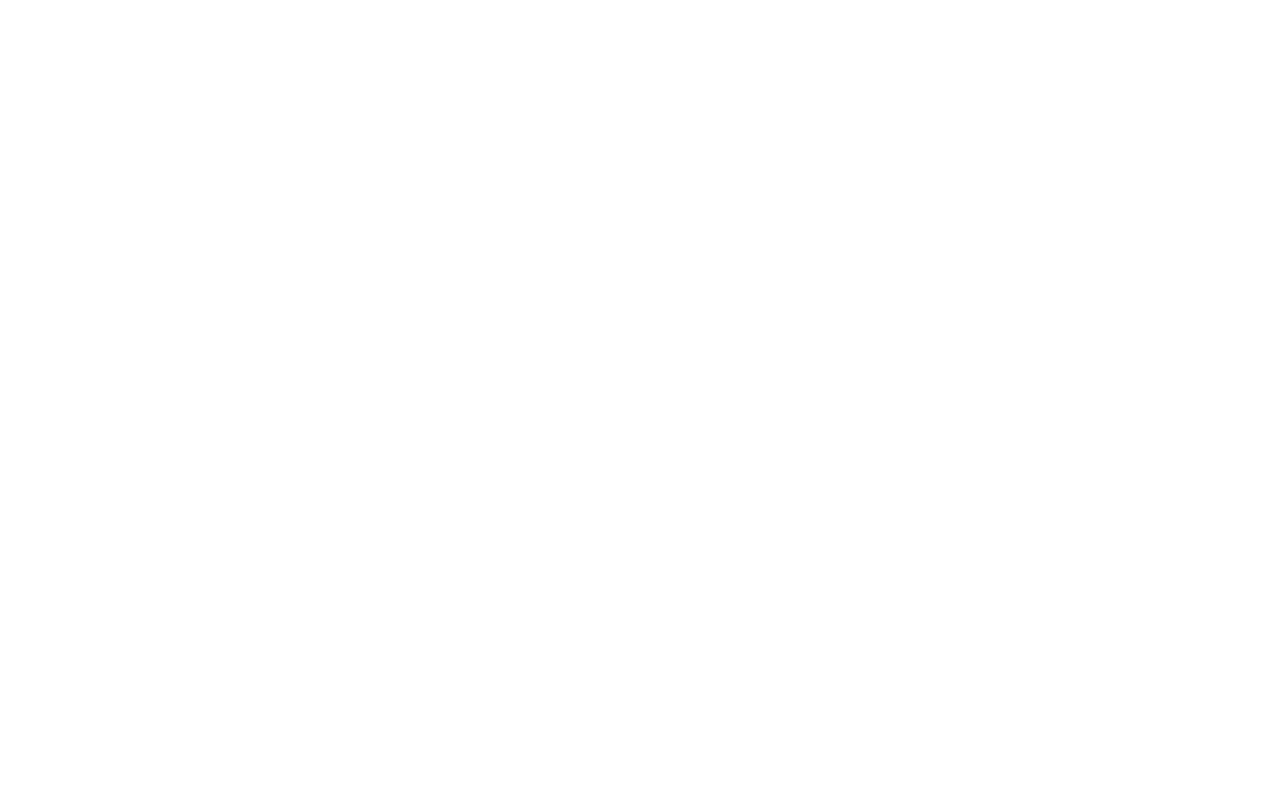
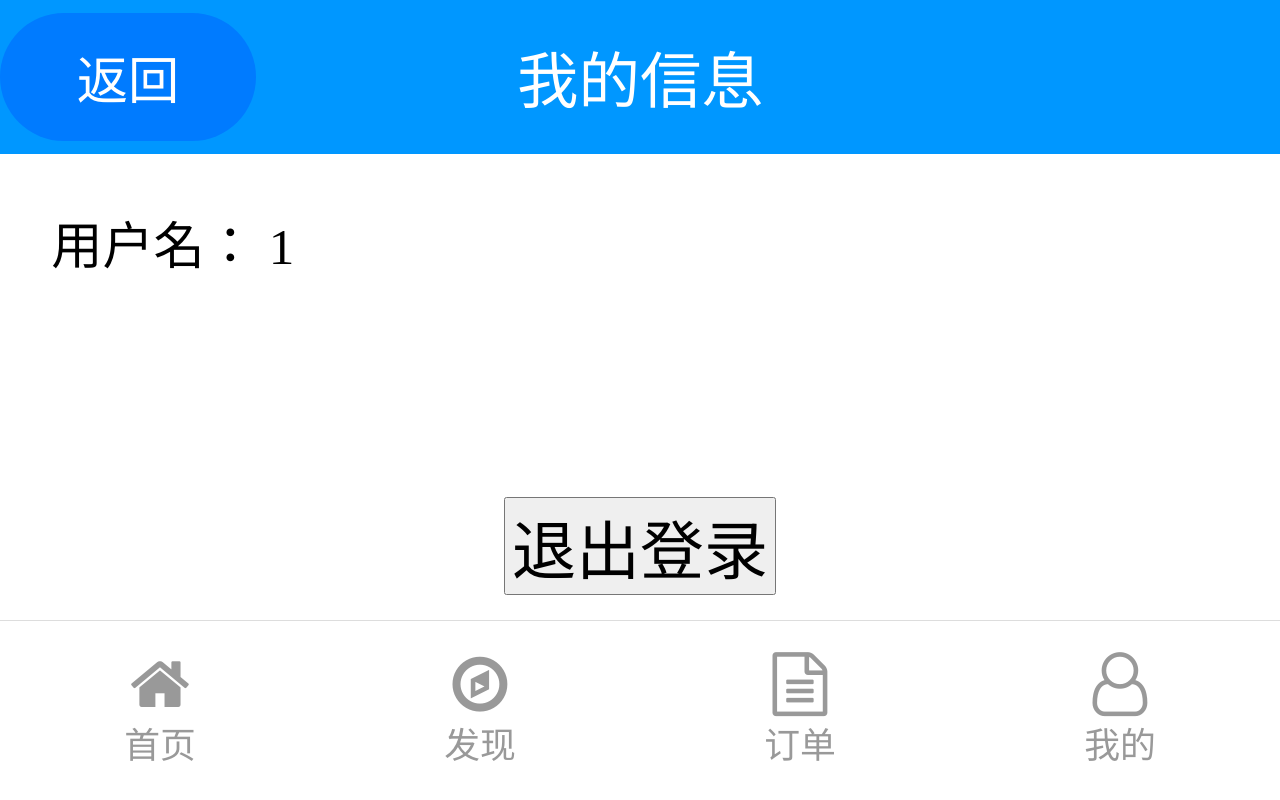
Before and after one commit to shirokanerinko0/elm, a Vue app in the folder src/elmclient/: page /myUser in a window 1280 px wide. Before the commit this address had no page. Shown: the top 800 px of the page. Built offline with nearby package versions, Linux system fonts and the light colour scheme; sample sign-in values are in the browser's storage.

Commit message:
个人主页和退出登录功能

```diff
--- a/src/elmclient/src/components/Footer.vue
+++ b/src/elmclient/src/components/Footer.vue
@@ -12,7 +12,7 @@
 			<i class="fa fa-file-text-o"></i>
 			<p>订单</p>
 		</li>
-		<li>
+		<li @click="toMyUser">
 			<i class="fa fa-user-o"></i>
 			<p>我的</p>
 		</li>
@@ -28,6 +28,9 @@
 			},
 			toOrderList(){
 				this.$router.push({path:'/orderList'});
+			},
+			toMyUser(){
+				this.$router.push({path:'/myUser'});
 			}
 		}
 	}
--- a/src/elmclient/src/router/index.js
+++ b/src/elmclient/src/router/index.js
@@ -10,6 +10,7 @@
 import AddUserAddress from '../views/AddUserAddress.vue'
 import EditUserAddress from '../views/EditUserAddress.vue'
 import Register from '../views/Register.vue'
+import MyUser from '../views/MyUser.vue'
 const routes = [{
 		path: '/',
 		name: 'Home',
@@ -58,6 +59,10 @@
 		path: '/register',
 		name: 'Register',
 		component: Register
+	}, {
+		path: '/myUser',
+		name: 'MyUser',
+		component: MyUser
 	}
 
 ]
--- /dev/null
+++ b/src/elmclient/src/views/MyUser.vue
@@ -0,0 +1,82 @@
+<template>
+	<div class="wrapper">
+		<!-- header部分 -->
+		<header>
+			<BackButton></BackButton>
+			<p>我的信息</p>
+		</header>
+		<h3>用户名： {{this.user.userId}}</h3>
+	<button class="layoutButton" @click="logout">退出登录</button>
+	<!-- 底部菜单部分 -->
+	<Footer></Footer>
+	</div>
+</template>
+
+<script>
+	import Footer from '../components/Footer.vue';
+	import BackButton from '../components/BackButton.vue';
+	export default{
+		name:'MyUser',
+		data(){
+			return {
+				user:{},
+				userId:{}
+			}
+		},
+		created() {
+			this.user = this.$getSessionStorage('user');
+		},
+		methods:{
+			logout(){
+				sessionStorage.removeItem('user');
+				this.$router.go(-1);
+			}
+		},
+		components:{
+			Footer,BackButton
+		}
+	}
+</script>
+
+<style scoped>
+	.layoutButton {
+	  font-size: 5vw;
+	  position: absolute;
+	  bottom: 16vw;       /* 距离底部 14vw */
+	  left: 50%;          /* 将按钮水平居中 */
+	  transform: translateX(-50%);  /* 精确居中 */
+	  display: flex;       /* 使按钮内的内容居中 */
+	  justify-content: center;
+	  align-items: center;
+	}
+	/****************** 总容器 ******************/
+	.wrapper {
+		width: 100%;
+		height: 100%;
+	}
+	/****************** header部分 ******************/
+	.wrapper header {
+		width: 100%;
+		height: 12vw;
+		background-color: #0097FF;
+		color: #fff;
+		font-size: 4.8vw;
+
+		position: fixed;
+		left: 0;
+		top: 0;
+		z-index: 1000;
+
+		display: flex;
+		justify-content: center;
+		align-items: center;
+	}
+	.wrapper h3 {
+		margin-top: 12vw;
+		box-sizing: border-box;
+		padding: 4vw;
+		font-size: 4vw;
+		font-weight: 300;
+		color: black;
+	}
+</style>
```
